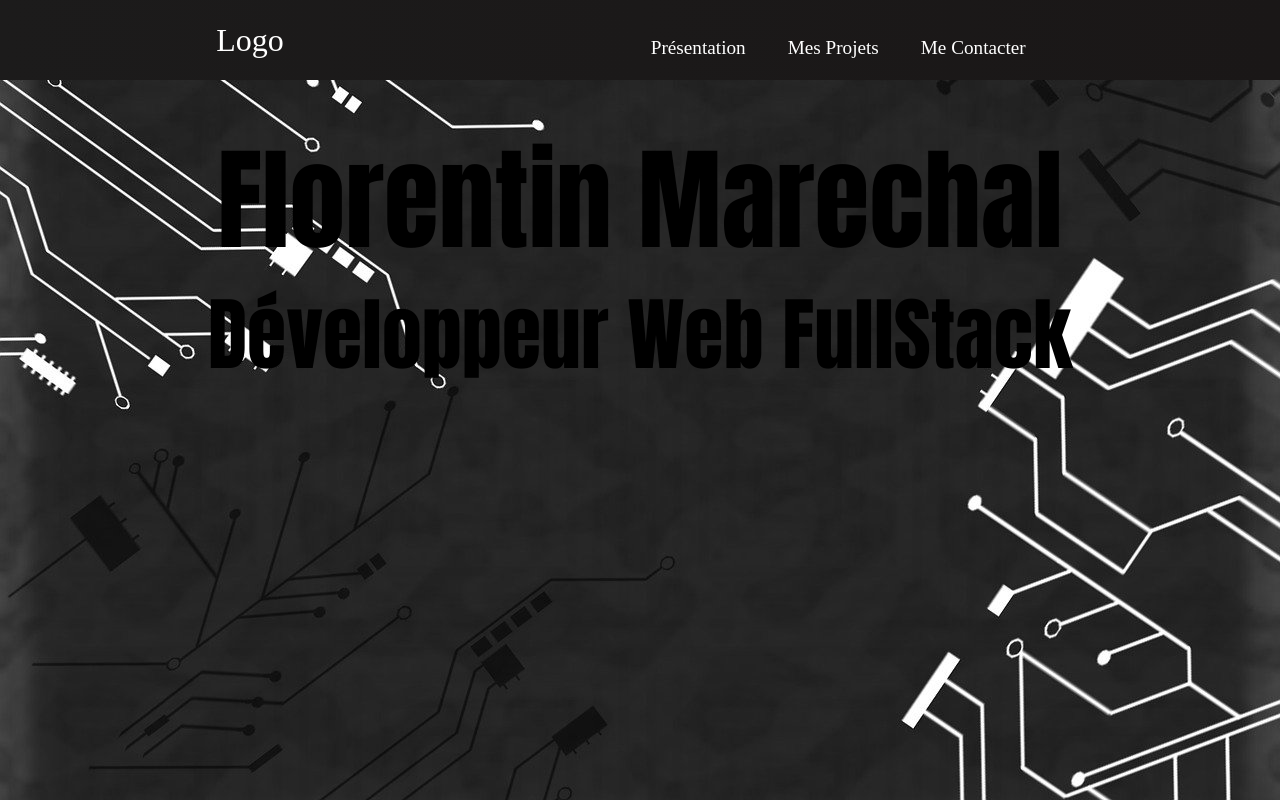
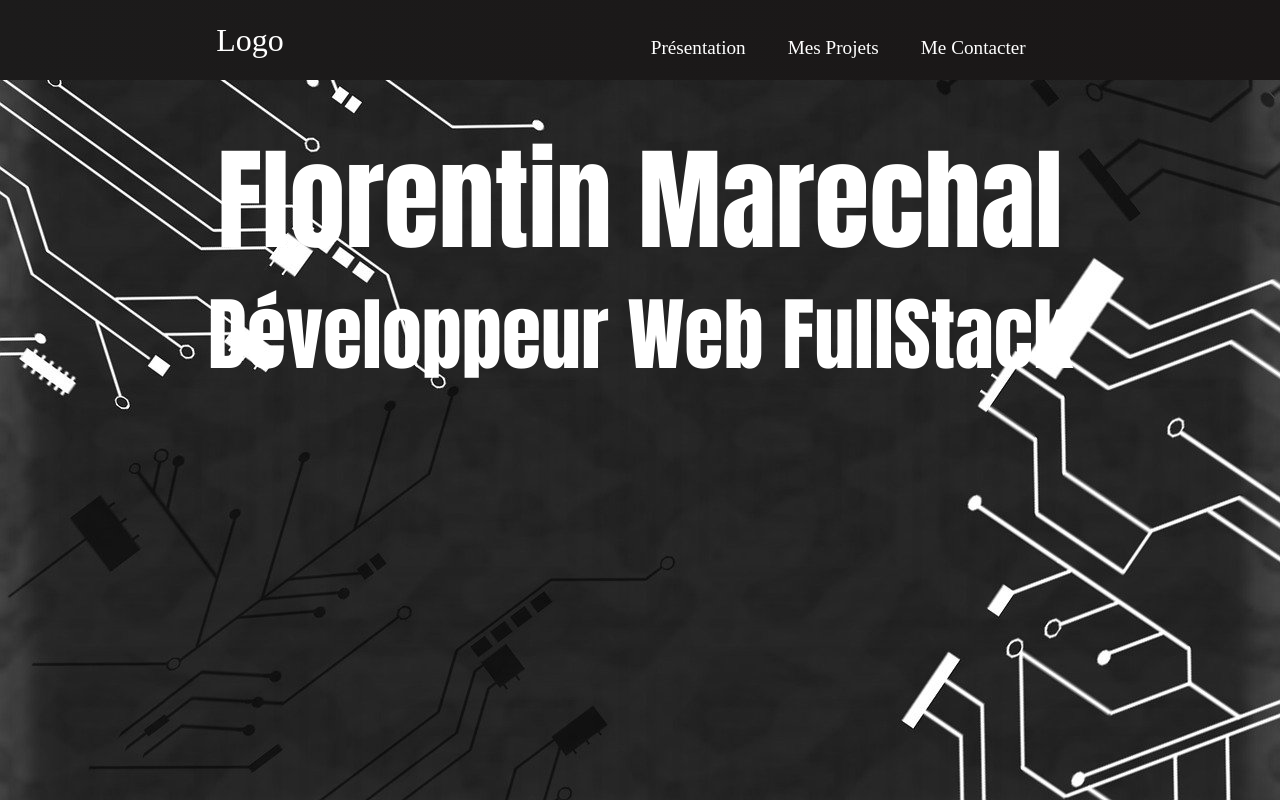
Before and after one commit to FlorentinMarechal/My-Personal-Website, a React (Create React App) app in the folder my-personal-website/: page / in a window 1280 px wide. Built offline with nearby package versions, Linux system fonts and the light colour scheme.

Commit message:
css homepage

```diff
--- a/my-personal-website/src/components/HomePage.css
+++ b/my-personal-website/src/components/HomePage.css
@@ -1,7 +1,8 @@
 body {
     background-image: url("../public/image/home-background4.jpg");
-    background-size:cover ;
+    background-size:cover;
     background-repeat: no-repeat;
+
 }
 
 
@@ -11,7 +12,7 @@ h1 {
     justify-content: center;
     font-size:7rem;
     margin-top: 5%;
-    color: black;
+    color: white;
   }
 
   h2 {
@@ -20,5 +21,5 @@ h1 {
     margin-top: 3%;
     font-size: 5rem;
     font-family: 'Anton', sans-serif;
-    color: black;
+    color: white;
   }
```
